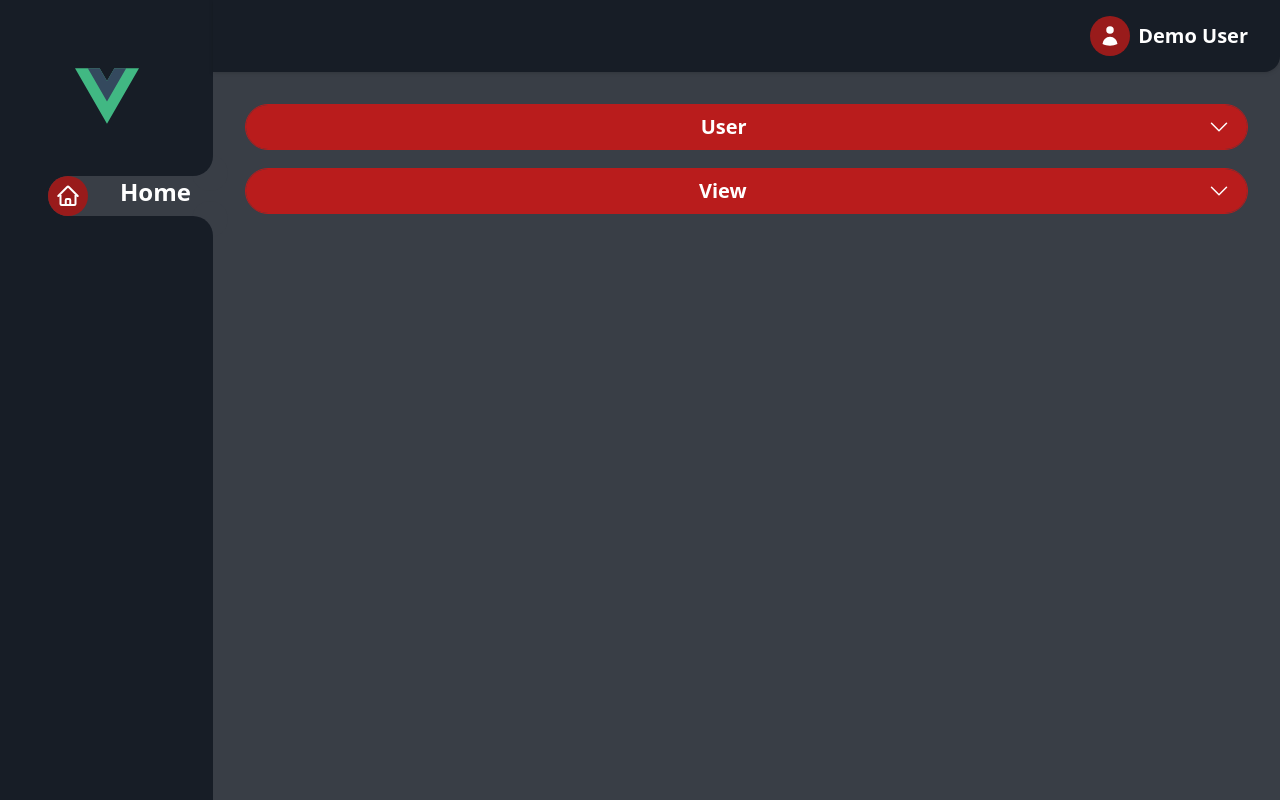
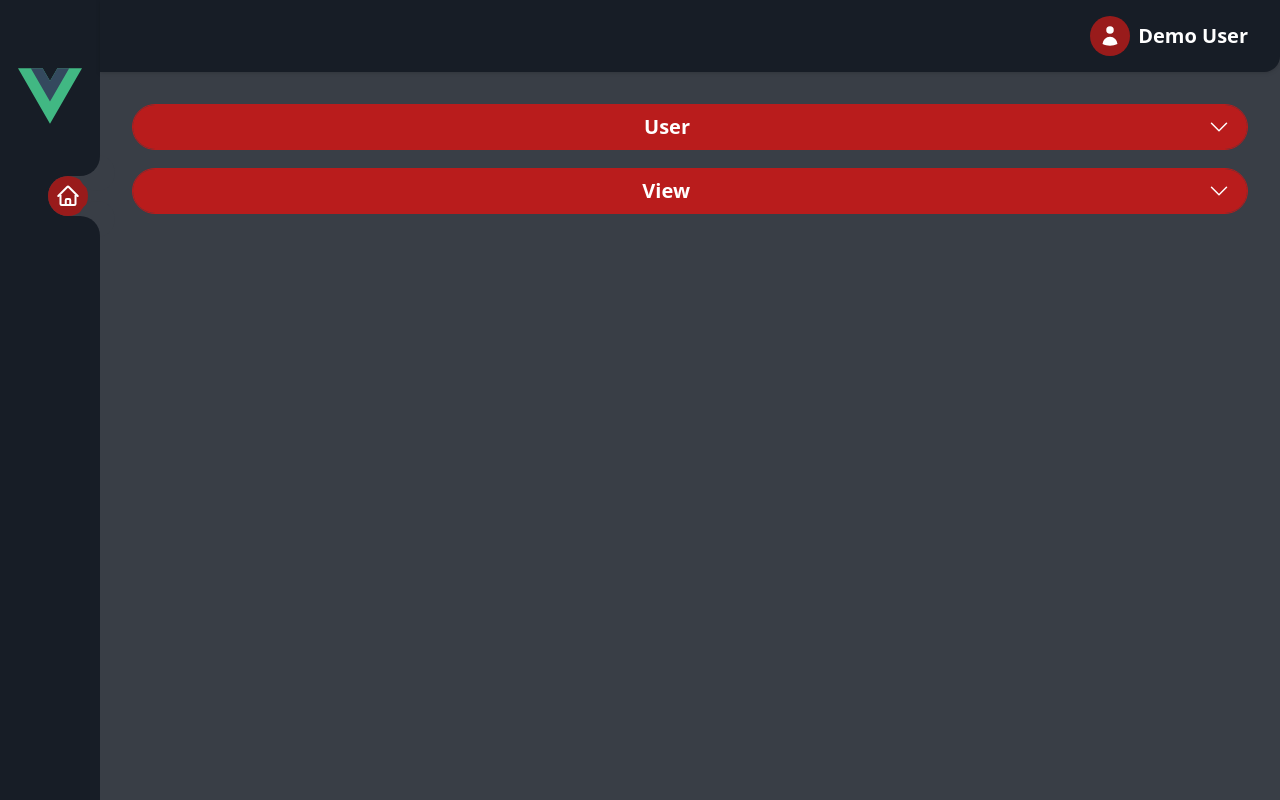
Before and after one commit to wdmahbubur/vue-js-assignment, a Vue app: page / in a window 1280 px wide. Built offline with nearby package versions, Linux system fonts and the light colour scheme.

Commit message:
add side menu animation

```diff
--- a/src/App.vue
+++ b/src/App.vue
@@ -43,9 +43,9 @@ function togglePosition(name) {
 
 <template>
   <!-- Layout start -->
-  <div class="grid grid-cols-12">
+  <div class="flex">
     <!-- Left side menu start -->
-    <div class="col-span-2 min-h-screen h-full menu">
+    <div class="min-h-screen h-full menu">
       <img src="./assets/logo.svg" class="h-16 w-16 mx-auto mt-16 mb-12" alt="" />
       <ul class="list-none pl-12 menu-list">
         <li class="text-white text-2xl font-semibold flex rounded-tl-3xl rounded-bl-3xl relative menu-item cursor-pointer active ">
@@ -56,13 +56,13 @@ function togglePosition(name) {
               d="M2.25 12l8.954-8.955c.44-.439 1.152-.439 1.591 0L21.75 12M4.5 9.75v10.125c0 .621.504 1.125 1.125 1.125H9.75v-4.875c0-.621.504-1.125 1.125-1.125h2.25c.621 0 1.125.504 1.125 1.125V21h4.125c.621 0 1.125-.504 1.125-1.125V9.75M8.25 21h8.25" />
             </svg>
           </div>
-          Home
+          <span>Home</span>
         </li>
       </ul>
     </div>
     <!-- Left side menu end -->
 
-    <div class="col-span-10">
+    <div class="dashboard">
       <!-- TOp navbar start -->
       <div class="px-8 py-4 rounded-br-2xl drop-shadow navbar">
         <div class="flex items-center justify-end cursor-pointer">
@@ -165,8 +165,23 @@ body{
   background-color: #393E46;
 }
 .menu{
+
   background-color: #171D26;
+  width: 100px;
+  transition: width 0.7s linear;
+  &:hover {
+    width: 250px;
+    .menu-list {
+      span {
+          opacity: 1;
+        }
+    }
+  }
   .menu-list {
+    span{
+      opacity: 0;
+      transition: all 0.3s linear;
+    }
     .active {
       background-color: #393E46;
 
@@ -193,10 +208,15 @@ body{
     }
   }
 }
-.navbar {
-  background-color: #171D26;
+// .menu:hover{
+//   width: 250px;
+// }
+.dashboard {
+  width: 100%;
+  .navbar {
+    background-color: #171D26;
+  }
 }
-
 
 .view-box{
   min-height: 100%;
```
